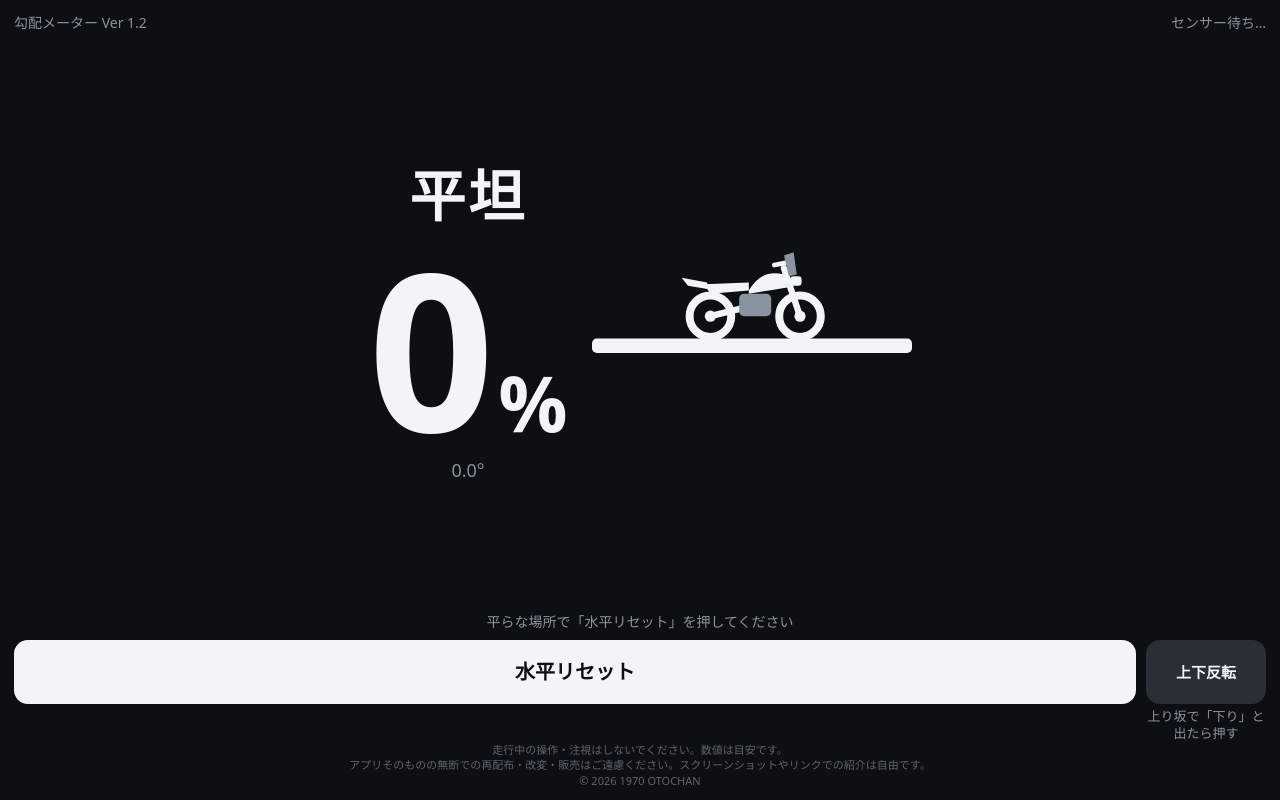
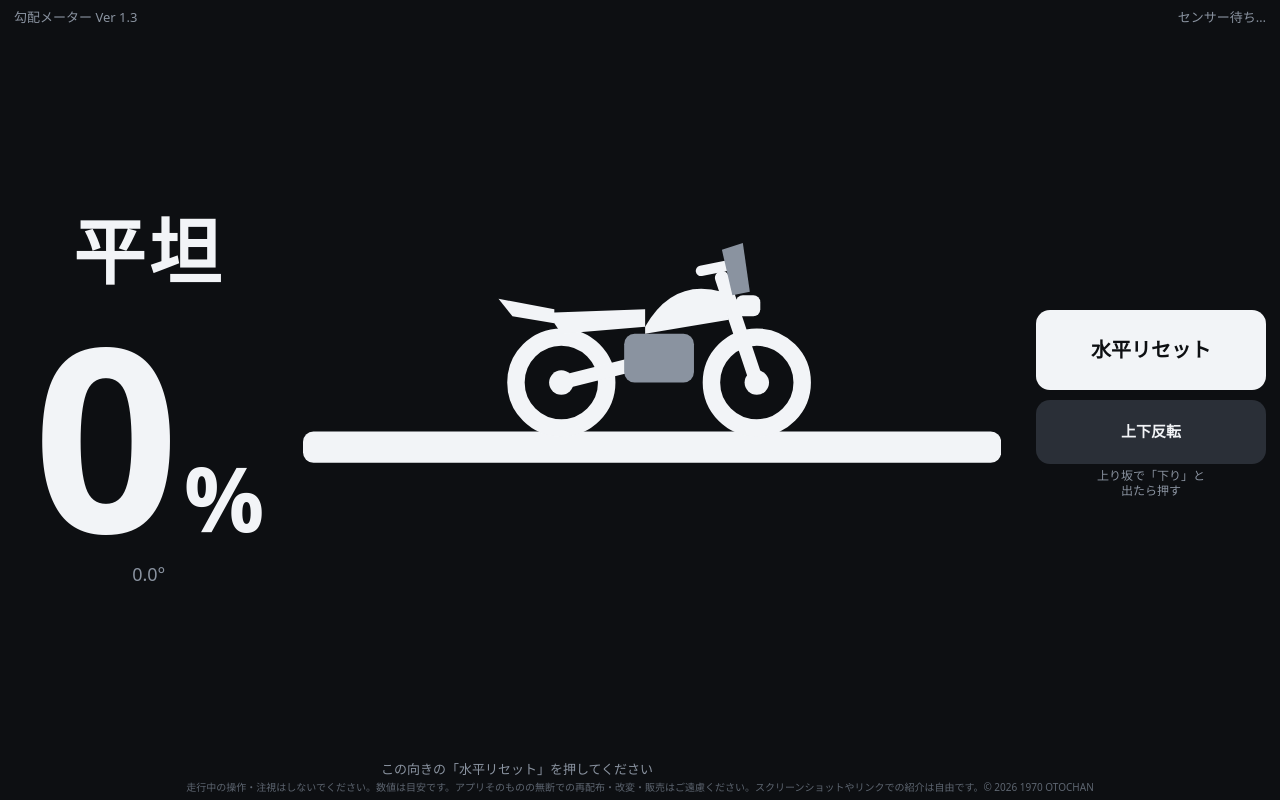
Before and after one commit to 1970OTOCHAN/koubai-meter, a plain HTML site: page index.html in a window 1280 px wide. Both pictures are taken after a click on the button "スタート". Drawn offline with Linux system fonts and the light colour scheme.

Commit message:
Ver 1.3: 横画面でボタンを押せるようにし、水平設定を縦横で別々に記憶
Co-Authored-By: Claude Opus 5.5 <noreply@anthropic.com>
Claude-Session: https://claude.ai/code/session_019hFy8ts5m7KHGjocpiV2vi

```diff
--- a/index.html
+++ b/index.html
@@ -43,12 +43,27 @@ button:focus-visible{outline:3px solid var(--up);outline-offset:3px}
 .cover ol{text-align:left;margin:0;padding-left:1.4em;max-width:30em}
 .cover button{flex:none;width:min(80vw,320px)}
 .hide{display:none!important}
-@media (orientation:landscape){.main{flex-direction:row;gap:24px}.num{font-size:clamp(80px,22vw,220px)}}
+@media (orientation:landscape){
+  .app{display:grid;grid-template-columns:minmax(0,1fr) clamp(150px,22vw,230px);grid-template-rows:auto minmax(0,1fr) auto auto;grid-template-areas:"top top" "main btns" "msg btns" "foot foot";column-gap:16px;padding:8px max(14px,env(safe-area-inset-right)) 6px max(14px,env(safe-area-inset-left))}
+  .top{grid-area:top;font-size:13px}
+  .main{grid-area:main;flex-direction:row;gap:3vw;min-height:0}
+  .lab{font-size:min(7vw,9vh)}
+  .num{font-size:min(20vw,34vh)}
+  .deg{font-size:min(18px,4.5vh)}
+  svg.road{width:auto;height:min(52vh,30vw);margin:0}
+  .msg{grid-area:msg;margin:2px 0;font-size:13px}
+  .btns{grid-area:btns;flex-direction:column;justify-content:center;align-items:stretch;gap:10px}
+  .btns>button{flex:none;min-height:min(80px,24vh)}
+  .revbox button{min-height:min(64px,18vh)}
+  .hint{font-size:12px}
+  .foot{grid-area:foot;font-size:10px;line-height:1.3}
+  .foot br{display:none}
+}
 </style>
 </head>
 <body>
 <div class="app">
-  <div class="top"><span>勾配メーター Ver 1.2</span><span id="st">停止中</span></div>
+  <div class="top"><span>勾配メーター Ver 1.3</span><span id="st">停止中</span></div>
   <div class="main">
     <div style="text-align:center">
       <div class="lab" id="lab">平坦</div>
@@ -102,8 +117,15 @@ button:focus-visible{outline:3px solid var(--up);outline-offset:3px}
 const $=id=>document.getElementById(id);
 const store={get(k){try{return localStorage.getItem(k)}catch(e){return null}},set(k,v){try{localStorage.setItem(k,v)}catch(e){}}};
 let fu=null,fz=null,last=0;           // なめらかにした重力の値
-let zero=parseFloat(store.get('kb_zero'));
-if(isNaN(zero)) zero=null;
+// 水平の設定は、画面の向き（縦・横）ごとに別々に記憶する
+{const old=store.get('kb_zero'); if(old!==null&&store.get('kb_zero_0')===null) store.set('kb_zero_0',old);}
+let curO=null,zero=null;
+function loadZero(){
+  const o=orient(); if(o===curO) return; curO=o;
+  const z=parseFloat(store.get('kb_zero_'+o)); zero=isNaN(z)?null:z;
+  fu=null; fz=null;
+  if(running) $('msg').textContent=zero===null?'この向きの「水平リセット」を押してください':'この向きの水平設定を使っています';
+}
 let rev=store.get('kb_rev')==='1';
 let cal=null;                          // 水平リセット中のデータ
 let wake=null,running=false;
@@ -114,7 +136,7 @@ function orient(){
 }
 function onMotion(e){
   const g=e.accelerationIncludingGravity; if(!g||g.x==null) return;
-  const o=orient();
+  loadZero(); const o=curO;
   const u=o===90?g.x:o===270?-g.x:o===180?-g.y:g.y;   // 画面の「上」方向
   const z=g.z;
   const now=performance.now(), dt=last?Math.min((now-last)/1000,0.2):0.02; last=now;
@@ -144,14 +166,14 @@ function draw(){
 
 function doZero(){
   if(fu===null){$('msg').textContent='センサーの値がまだ届いていません';return}
-  cal={u:0,z:0,n:0};
+  loadZero(); cal={u:0,z:0,n:0};
   $('msg').textContent='水平を測っています…スマホに触らないでください';
   $('zero').disabled=true;
   setTimeout(()=>{
     const c=cal; cal=null; $('zero').disabled=false;
     if(!c||c.n<5){$('msg').textContent='うまく測れませんでした。もう一度押してください';return}
     zero=Math.atan2(c.z/c.n,c.u/c.n);
-    store.set('kb_zero',String(zero));
+    store.set('kb_zero_'+curO,String(zero));
     $('msg').textContent='水平を設定しました（0%）';
   },1500);
 }
@@ -171,7 +193,7 @@ async function start(){
   window.addEventListener('devicemotion',onMotion);
   running=true; lock();
   $('cover').classList.add('hide');
-  if(zero!==null)$('msg').textContent='前回の水平設定を使っています';
+  curO=null; loadZero();
   setTimeout(()=>{if(fu===null)$('msg').textContent='センサーが動きません。ChromeかSafariで直接開いてください'},3000);
 }
 
--- a/sw.js
+++ b/sw.js
@@ -1,5 +1,5 @@
 // 勾配メーター：電波が弱い場所でも開けるように、前回のファイルを保存しておく
-const CACHE = 'koubai-v1.2';
+const CACHE = 'koubai-v1.3';
 const FILES = ['./', './index.html', './manifest.webmanifest', './icon-192.png', './icon-512.png'];
 
 self.addEventListener('install', e => {
```
